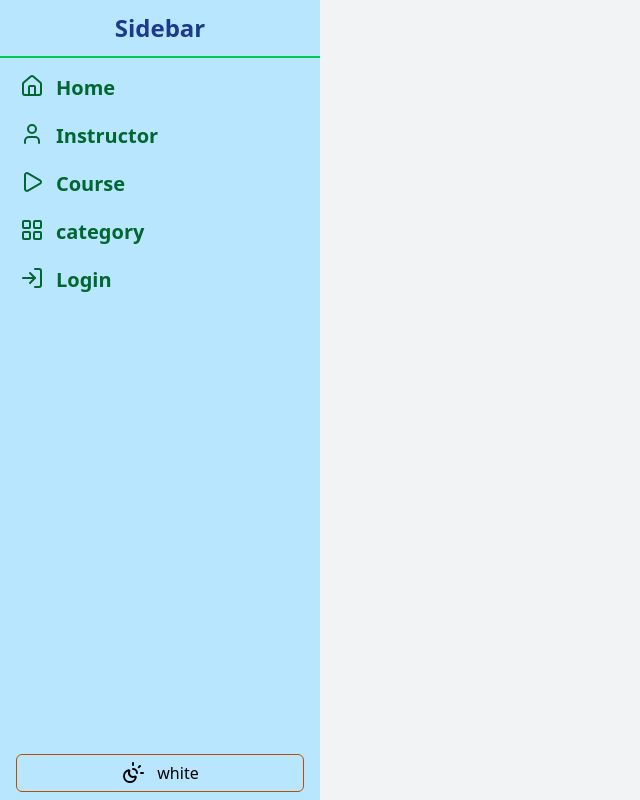
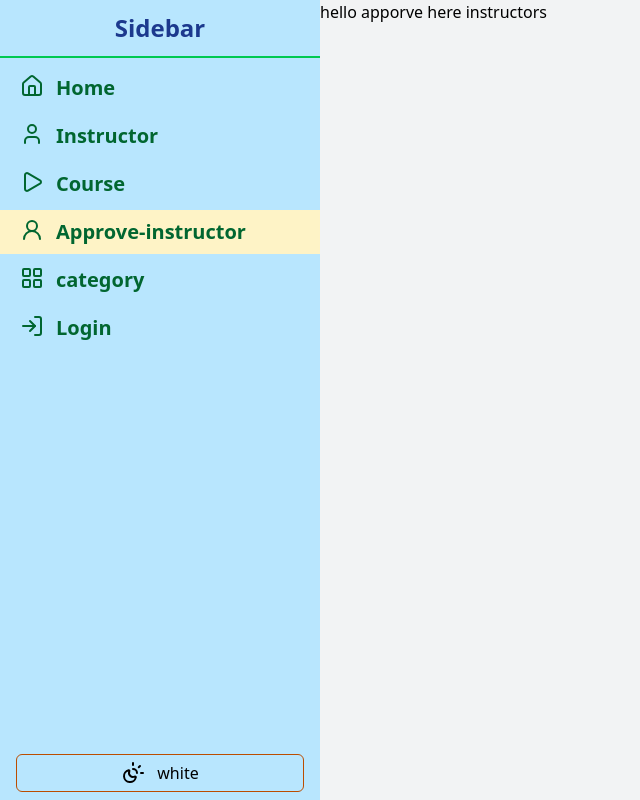
Before and after one commit to dipen-io/LearnHub.Admin.client, a React (Vite) app: page /approve-instructor in a window 1280 px wide. Shown: the whole page, without its empty margins (0-640 px from the left). Built offline with nearby package versions, Linux system fonts and the light colour scheme; no server answers.

Commit message:
added ApproveInstructor page

```diff
--- a/src/App.jsx
+++ b/src/App.jsx
@@ -8,6 +8,7 @@ import { TextAlignJustify } from "lucide-react";
 import LoginPage from "./pages/Login";
 import CategoryPage from "./pages/Category";
 import SingleCategory from "./pages/SingleCategory";
+import ApproveInstructor from "./pages/ApproveInstructor";
 
 function App() {
   const [showSidebar, setShowSidber] = useState(true);
@@ -17,7 +18,7 @@ function App() {
       <Router>
         <div className="flex bg-theme text-theme relative">
           {/* Sidebar */}
-     <SidebarComponent visible={showSidebar} onClose={() => setShowSidber(false)}/>
+          <SidebarComponent visible={showSidebar} onClose={() => setShowSidber(false)} />
 
           {/* Hamburger menu for mobile */}
           {!showSidebar && (
@@ -35,6 +36,7 @@ function App() {
             <Route path="/Login" element={<LoginPage />} />
             <Route path="/category" element={<CategoryPage />} />
             <Route path="/category/:id" element={<SingleCategory />} />
+            <Route path="/approve-instructor" element={<ApproveInstructor />} />
           </Routes>
         </div>
       </Router>
--- a/src/components/Sidebar.jsx
+++ b/src/components/Sidebar.jsx
@@ -1,6 +1,6 @@
 import { NavLink } from "react-router-dom";
 import ToggleTheme from "../hooks/toggleTheme";
-import { LayoutGrid, House, User, Play, X, LogIn, ChartNetwork } from "lucide-react";
+import { LayoutGrid, House, User, Play, X, LogIn, ChartNetwork, User2 } from "lucide-react";
 
 const SidebarComponent = ({ visible = true, onClose }) => {
   return (
@@ -21,7 +21,7 @@ const SidebarComponent = ({ visible = true, onClose }) => {
           onClick={onClose}
           className="absolute right-5 top-4 md:hidden text-xl"
         >
-          <X size={25}/>
+          <X size={25} />
         </button>
       </h1>
 
@@ -32,8 +32,7 @@ const SidebarComponent = ({ visible = true, onClose }) => {
         <NavLink
           to="/"
           className={({ isActive }) =>
-            `flex gap-3 px-5 py-2 transition ${
-              isActive ? "bg-amber-100 font-semibold" : "hover:bg-amber-100"
+            `flex gap-3 px-5 py-2 transition ${isActive ? "bg-amber-100 font-semibold" : "hover:bg-amber-100"
             }`
           }
         >
@@ -44,8 +43,7 @@ const SidebarComponent = ({ visible = true, onClose }) => {
         <NavLink
           to="/instructor"
           className={({ isActive }) =>
-            `flex gap-3 px-5 py-2  transition ${
-              isActive ? "bg-amber-100 font-semibold" : "hover:bg-amber-100"
+            `flex gap-3 px-5 py-2  transition ${isActive ? "bg-amber-100 font-semibold" : "hover:bg-amber-100"
             }`
           }
         >
@@ -56,8 +54,7 @@ const SidebarComponent = ({ visible = true, onClose }) => {
         <NavLink
           to="/course"
           className={({ isActive }) =>
-            `flex gap-3 px-5 py-2 transition ${
-              isActive ? "bg-amber-100 font-semibold" : "hover:bg-amber-100"
+            `flex gap-3 px-5 py-2 transition ${isActive ? "bg-amber-100 font-semibold" : "hover:bg-amber-100"
             }`
           }
         >
@@ -66,26 +63,38 @@ const SidebarComponent = ({ visible = true, onClose }) => {
         </NavLink>
 
         <NavLink
-          to="/category"
+          to="/approve-instructor"
           className={({ isActive }) =>
-            `flex gap-3 px-5 py-2 transition ${
-              isActive ? "bg-amber-100 font-semibold" : "hover:bg-amber-100"
+            `flex gap-3 px-5 py-2 transition ${isActive ? "bg-amber-100 font-semibold" : "hover:bg-amber-100"
             }`
           }
         >
-        <LayoutGrid />
+          <User2 />
+          Approve-instructor
+        </NavLink>
+
+        <NavLink
+          to="/category"
+          className={({ isActive }) =>
+            `flex gap-3 px-5 py-2 transition ${isActive ? "bg-amber-100 font-semibold" : "hover:bg-amber-100"
+            }`
+          }
+        >
+          <LayoutGrid />
           category
         </NavLink>
         <NavLink
           to="/login"
           className={({ isActive }) =>
-            `flex gap-3 px-5 py-2 transition ${
-              isActive ? "bg-amber-100 font-semibold" : "hover:bg-amber-100"
+            `flex gap-3 px-5 py-2 transition ${isActive ? "bg-amber-100 font-semibold" : "hover:bg-amber-100"
             }`
           }
         >
+
+
+
           <LogIn />
-         Login
+          Login
         </NavLink>
       </nav>
 
--- /dev/null
+++ b/src/pages/ApproveInstructor.jsx
@@ -0,0 +1,14 @@
+/*
+    fetch all instructors  & render
+    can approve status
+*/
+
+export default function ApproveInstructorReq() {
+    return (
+        <>
+            <div>
+                <h1>hello apporve here instructors </h1>
+            </div>
+        </>
+    )
+}
```
Lines whose indentation alone changed are shown as unchanged.
